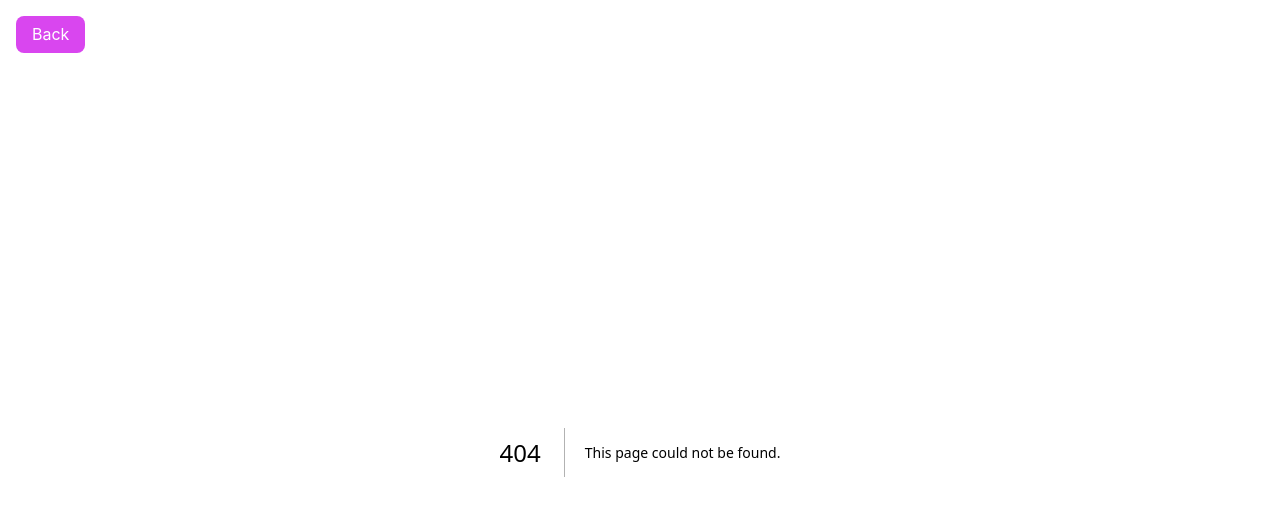
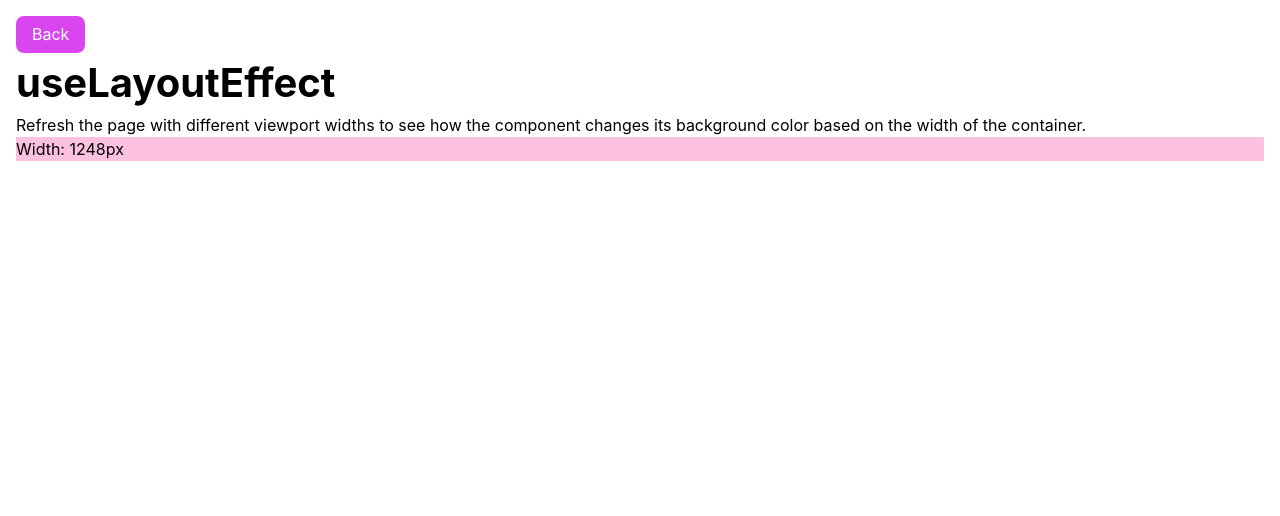
Before and after one commit to emanuelefavero/react-19, a Next.js app: page /use-layout-effect in a window 1280 px wide. Before the commit this address had no page. Shown: the top 516 px of the page. Built offline with nearby package versions, Linux system fonts and the light colour scheme.

Commit message:
feat: add use-layout-effect

```diff
--- a/app/page.js
+++ b/app/page.js
@@ -55,6 +55,9 @@ export default function Home() {
           <li>
             <Link href='/url-params-get-form'>URL params get form</Link>
           </li>
+          <li>
+            <Link href='/use-layout-effect'>useLayoutEffect</Link>
+          </li>
         </ul>
       </nav>
     </>
--- /dev/null
+++ b/app/use-layout-effect/Component.js
@@ -0,0 +1,24 @@
+'use client'
+
+import { useLayoutEffect, useRef, useState } from 'react'
+
+// * This component shows how to use `useLayoutEffect` in a React component
+export default function Component() {
+  const ref = useRef(null)
+
+  const [width, setWidth] = useState(0)
+
+  // Use `useLayoutEffect` instead of `useEffect` when you want to add side effects before rendering
+  // NOTE: use it only when necessary, as it can block the browser's painting
+  useLayoutEffect(() => {
+    if (ref.current) {
+      setWidth(ref.current.offsetWidth)
+    }
+  }, [ref])
+
+  return (
+    <div ref={ref} className={width > 900 ? 'bg-pink-500/30' : 'bg-sky-500/30'}>
+      <p>Width: {width}px</p>
+    </div>
+  )
+}
--- /dev/null
+++ b/app/use-layout-effect/page.js
@@ -0,0 +1,15 @@
+import Component from './Component'
+
+export default function Page() {
+  return (
+    <>
+      <h1>useLayoutEffect</h1>
+      <p>
+        Refresh the page with different viewport widths to see how the component
+        changes its background color based on the width of the container.
+      </p>
+
+      <Component />
+    </>
+  )
+}
--- a/package.json
+++ b/package.json
@@ -17,6 +17,8 @@
   "devDependencies": {
     "@eslint/eslintrc": "^3",
     "@tailwindcss/postcss": "^4",
+    "@types/node": "24.1.0",
+    "@types/react": "19.1.8",
     "eslint": "^9",
     "eslint-config-next": "15.3.2",
     "tailwindcss": "^4"
```
Also changed, not shown: tsconfig.json (added, +34 -0 lines), 1 other file (tests, documents, lock files or other folders).
